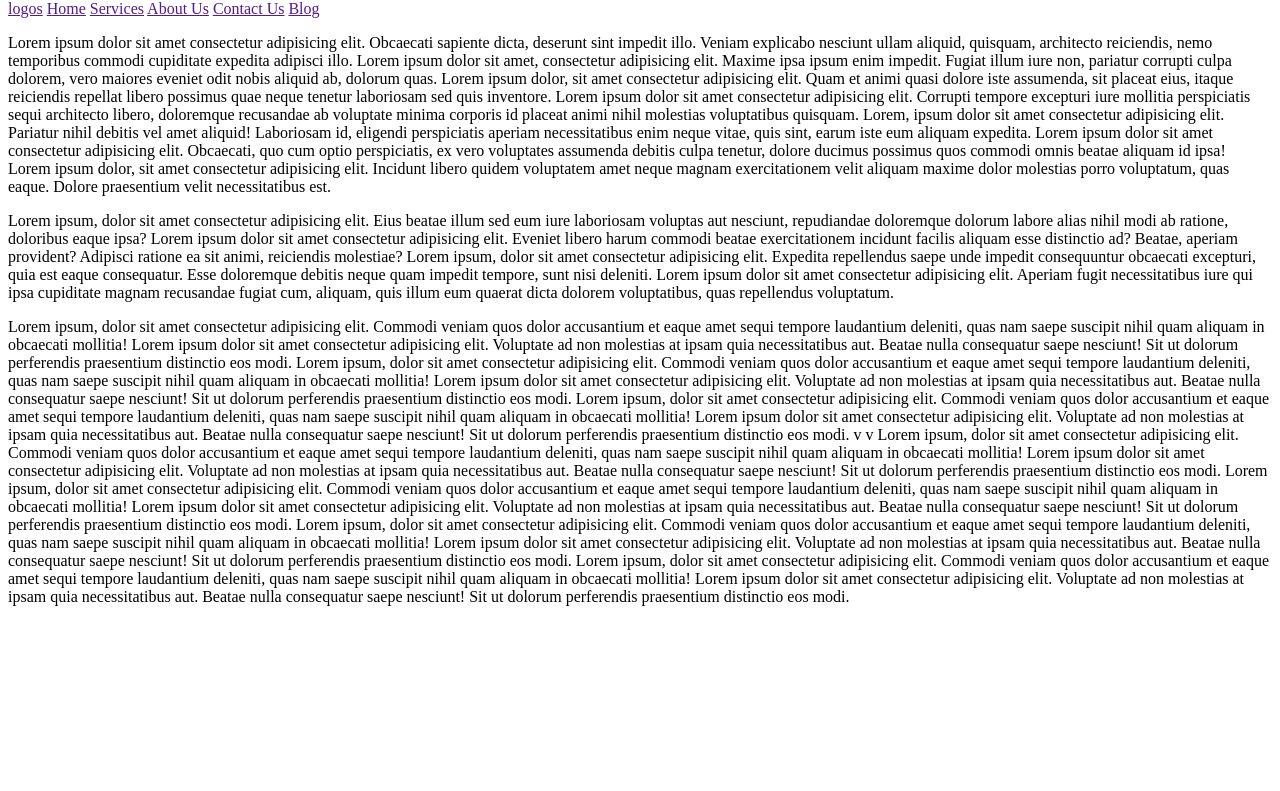
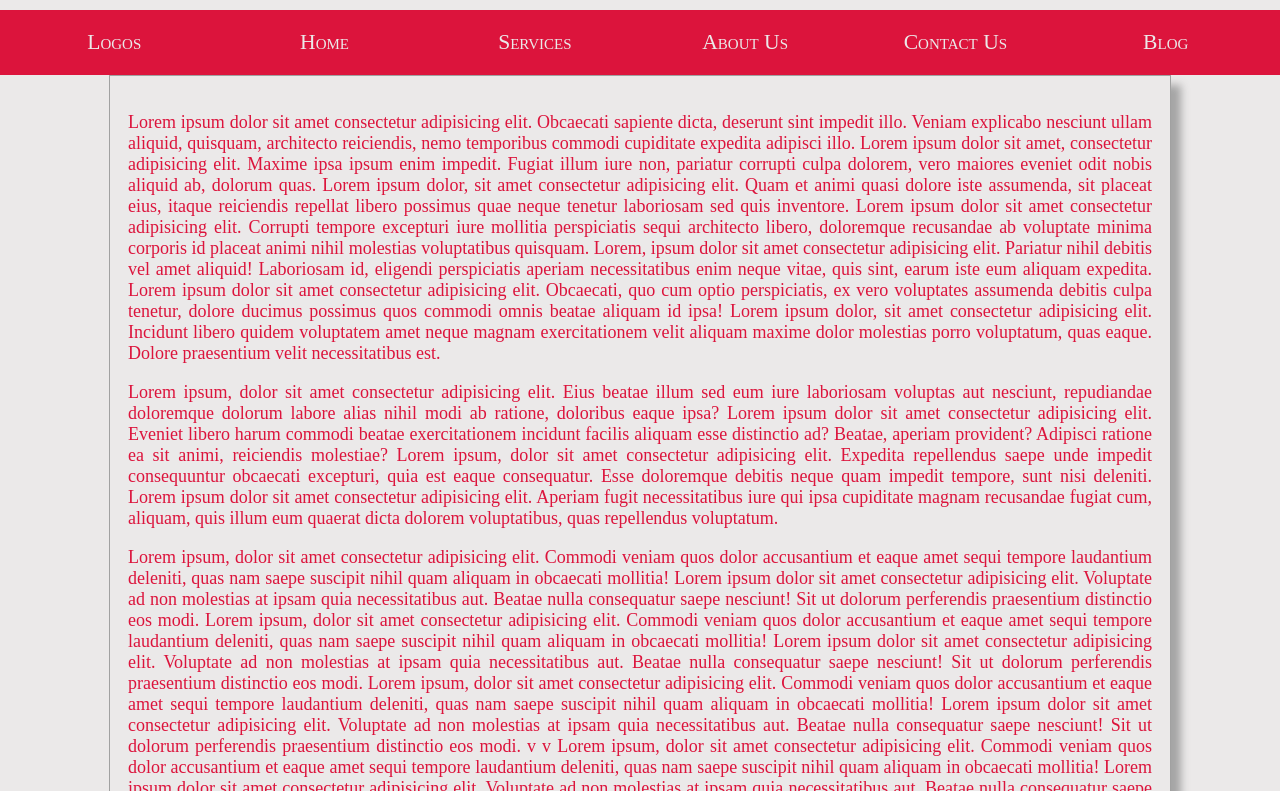
Before and after one commit to tony-eneh/js30-sticky-nav, a plain HTML site: page index.html in a window 1280 px wide. Shown: the part 80-871 px from the top of the page. Before the commit the page ends 800 px from the top, so only its background shows below. Drawn offline with Linux system fonts and the light colour scheme.

Commit message:
Style page

```diff
--- a/index.html
+++ b/index.html
@@ -6,6 +6,60 @@
     <meta name="viewport" content="width=device-width, initial-scale=1.0">
     <meta http-equiv="X-UA-Compatible" content="ie=edge">
     <title>Sticky Nav</title>
+
+    <style>
+        /*declare variables*/
+
+         :root {
+            --highlight: crimson;
+            --background: rgb(235, 233, 233);
+        }
+
+        body {
+            margin: 0;
+            color: var(--highlight);
+            background-color: var(--background);
+            font-size: large;
+        }
+
+        div.head {
+            text-align: center;
+        }
+
+        a {
+            color: inherit;
+            display: inline-block;
+            /* 100/6 */
+            width: 15%;
+            text-decoration: none;
+            font-variant: small-caps;
+            font-size: larger;
+            text-align: center;
+        }
+
+        nav {
+            display: flex;
+            justify-content: space-evenly;
+            color: var(--background);
+            background-color: var(--highlight);
+            line-height: 3;
+            width: 100vw;
+        }
+
+        .fixed {
+            position: fixed;
+            top: 0px;
+        }
+
+        main {
+            margin: 0 auto;
+            width: 80%;
+            text-align: justify;
+            border: solid 1px rgb(161, 161, 161);
+            padding: 1em;
+            box-shadow: 10px 10px 8px #a5a5a5;
+        }
+    </style>
 </head>
 
 <body>
@@ -14,7 +68,7 @@
             <h1>Welcome to our Sticky Site</h1>
         </div>
         <nav>
-            <a href="">logos</a>
+            <a href="">Logos</a>
             <a href="">Home</a>
             <a href="">Services</a>
             <a href="">About Us</a>
```
